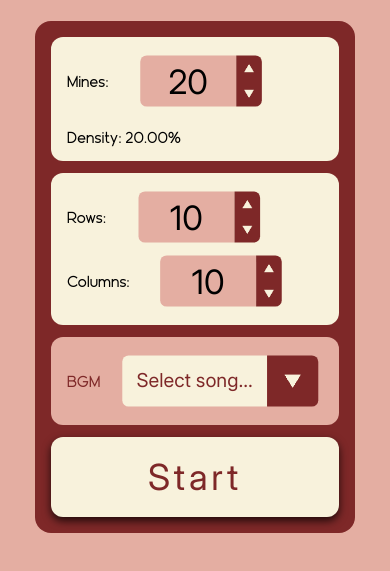
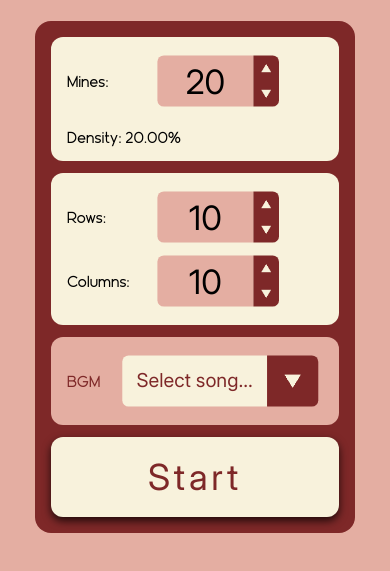
Before and after one commit to Krystofire88/WebNaWBA, a website: page index.html in a window 390 px wide. Shown: the part 177-748 px from the top of the page. Drawn offline with Linux system fonts and the light colour scheme.

Commit message:
aligned input fields in all screen sizes

```diff
--- a/index.html
+++ b/index.html
@@ -25,7 +25,7 @@
         <!-- Mines row -->
         <div class="bg-[#f8f2dc] flex flex-col sm:flex-row items-center gap-3 w-full min-w-0 rounded-xl px-4 py-3 min-h-1/3">
             <div class="flex items-center gap-3 w-full sm:flex-1">
-                <label for="bombs" class="text-base sm:text-2xl md:text-3xl font-[Geomatrix] whitespace-nowrap ">
+                <label for="bombs" class="text-base sm:text-2xl md:text-3xl font-[Geomatrix] whitespace-nowrap w-15 sm:w-15 md:w-18">
                     Mines:
                 </label>
                 <custom-range min="0" value="20" id="bombs" class="flex-1 min-w-0 scale-80"></custom-range>
@@ -40,14 +40,14 @@
             <!-- Rows + Columns -->
             <div>
                 <div class="bg-[#f8f2dc] flex flex-col md:flex-row lg:gap-3 items-center min-w-0 w-full rounded-xl px-4 py-3 min-h-1/3">
-                    <div class="flex items-center gap-3 w-full sm:flex-1">
-                        <label for="yWidth" class="text-base sm:text-2xl md:text-3xl font-[Geomatrix] whitespace-nowrap">
+                    <div class="flex items-center gap-3 w-full sm:flex-1 ">
+                        <label for="yWidth" class="text-base sm:text-2xl md:text-3xl font-[Geomatrix] whitespace-nowrap w-15 sm:w-20 md:w-18">
                             Rows:
                         </label>
                         <custom-range min="1" value="10" id="yWidth" class="flex-1 min-w-0 scale-80"></custom-range>
                     </div>
                     <div class="flex items-center gap-3 w-full sm:flex-1">
-                        <label for="xWidth" class="text-base sm:text-2xl md:text-3xl font-[Geomatrix] whitespace-nowrap">
+                        <label for="xWidth" class="text-base sm:text-2xl md:text-3xl font-[Geomatrix] whitespace-nowrap w-15 sm:w-20 md:w-30">
                             Columns:
                         </label>
                         <custom-range min="1" value="10" id="xWidth" class="flex-1 min-w-0 scale-80"></custom-range>
```
Also changed, not shown: src/output.css.
